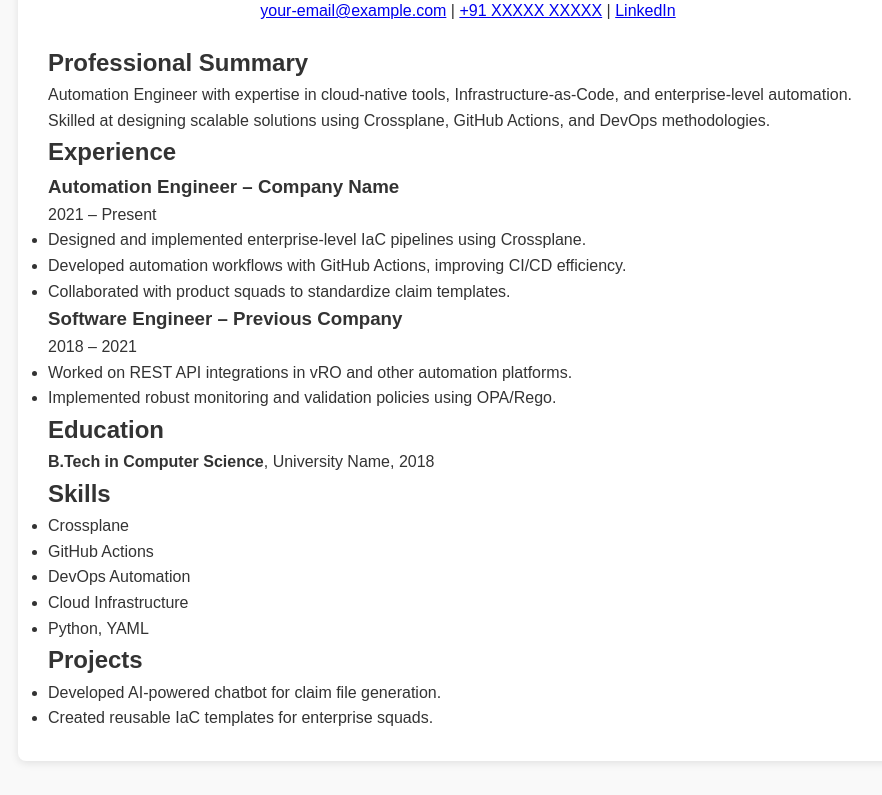
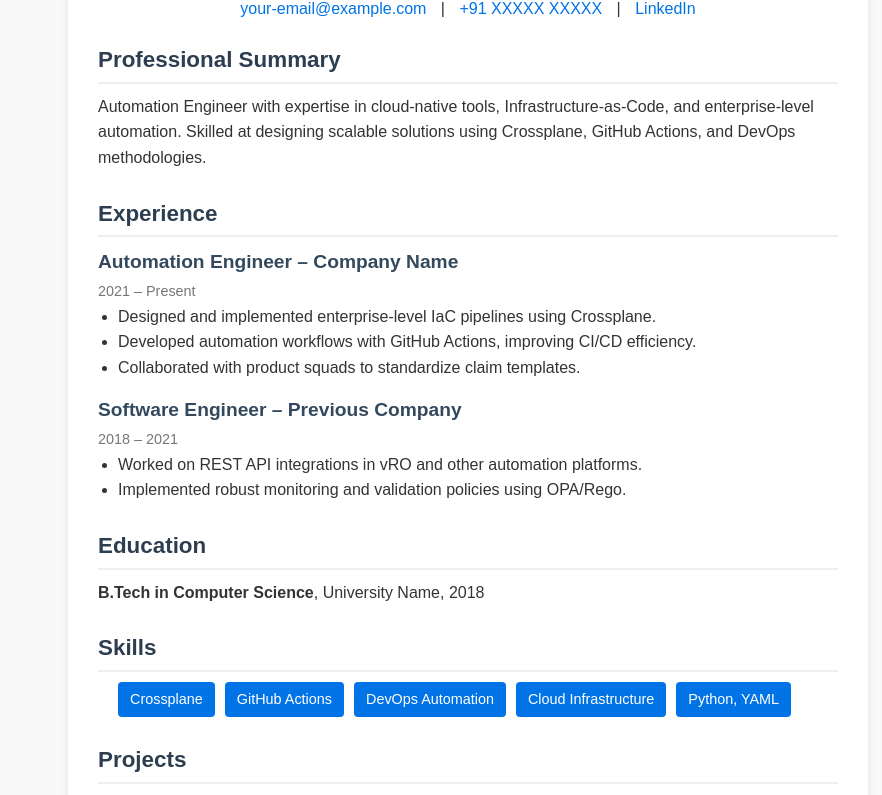
Before and after one commit to AdharVerma/Resume, a plain HTML site: page root/index.html in a window 1280 px wide. Shown: the part 118-913 px from the top of the page, without its empty margins (172-1054 px from the left). Drawn offline with Linux system fonts and the light colour scheme.

Commit message:
Update style.css

```diff
--- a/root/style.css
+++ b/root/style.css
@@ -14,7 +14,7 @@ body {
 }
 
 .container {
-  max-width: 900px;
+  max-width: 800px;
   margin: auto;
   background: #fff;
   padding: 30px;
@@ -29,23 +29,67 @@ header {
 
 header h1 {
   font-size: 2.2em;
-  margin-top: 10px;
+  margin-bottom: 8px;
   color: #2c3e50;
 }
 
-.profile-pic {
-  width: 120px;
-  height: auto;
-  border-radius: 50%;
-  box-shadow: 0 2px 6px rgba(0,0,0,0.2);
+header p a {
+  margin: 0 10px;
+  color: #0073e6;
+  text-decoration: none;
 }
 
-footer {
-  text-align: center;
-  margin-top: 30px;
+header p a:hover {
+  text-decoration: underline;
 }
 
-.footer-pic {
-  max-width: 200px;
-  height: auto;
+section {
+  margin-bottom: 25px;
 }
+
+section h2 {
+  font-size: 1.4em;
+  color: #2c3e50;
+  margin-bottom: 10px;
+  border-bottom: 2px solid #eee;
+  padding-bottom: 4px;
+}
+
+.job {
+  margin-bottom: 15px;
+}
+
+.job h3 {
+  font-size: 1.2em;
+  color: #34495e;
+}
+
+.date {
+  font-size: 0.9em;
+  color: #777;
+}
+
+ul {
+  margin-left: 20px;
+}
+
+.skills {
+  display: flex;
+  flex-wrap: wrap;
+  gap: 10px;
+  list-style: none;
+}
+
+.skills li {
+  background: #0073e6;
+  color: #fff;
+  padding: 6px 12px;
+  border-radius: 4px;
+  font-size: 0.9em;
+}
+
+@media (max-width: 600px) {
+  .skills {
+    flex-direction: column;
+  }
+}
```
